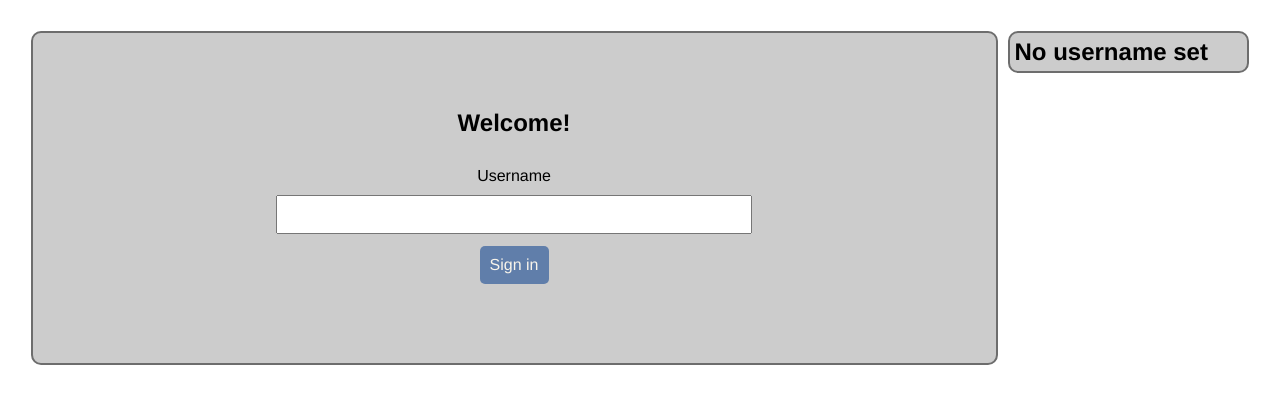
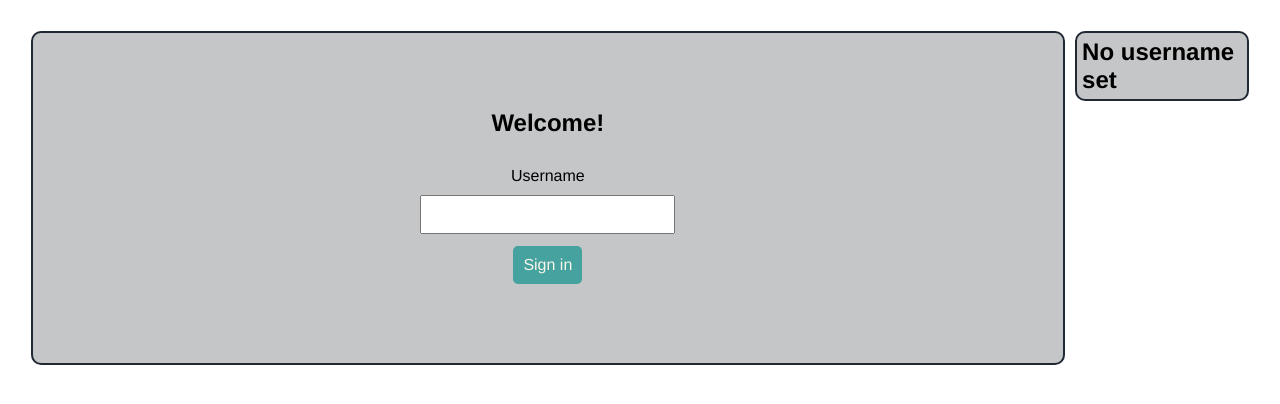
Before and after one commit to mikopp6/korttia, a React (Create React App) app in the folder client/: page / in a window 1280 px wide. Shown: the top 404 px of the page. Built offline with nearby package versions, Linux system fonts and the light colour scheme.

Commit message:
css fixes

```diff
--- a/client/src/components/Chat.js
+++ b/client/src/components/Chat.js
@@ -16,7 +16,6 @@ const Chat = ({ username, socket, room, connected, notify }) => {
 
   const handleSendMessage = (e) => {
     e.preventDefault()
-    notify(message)
     if (message.trim() && localStorage.getItem('username')) {
       socket.emit('message', {
         text: message,
--- a/client/src/index.css
+++ b/client/src/index.css
@@ -42,9 +42,9 @@
   order: 2;
   flex: 1 1 80%;
   align-self: auto;
-  background-color: #CCCCCC;
+  background-color: #C5C6C7;
   color: #000000;
-  border: 2px solid #6D6D6D;
+  border: 2px solid #1F2833;
   border-radius: 10px;
   padding: 5px;
   margin: 5px;
@@ -92,7 +92,7 @@
 
 .generic_input {
   padding: 10px;
-  width: 50%;
+  width: 25%;
 }
 
 .create_room_container {
@@ -117,7 +117,7 @@
   padding: 10px;
   font-size: 16px;
   cursor: pointer;
-  background-color: #607eaa;
+  background-color: #45A29E;
   color: #f9f5eb;
   outline: none;
   border: none;
@@ -131,9 +131,9 @@
   flex: 1 1 80%;
   flex-direction: column;
   align-self: auto;
-  background-color: #CCCCCC;
+  background-color: #C5C6C7;
   color: #000000;
-  border: 2px solid #6D6D6D;
+  border: 2px solid #1F2833;
   border-radius: 10px;
   padding: 5px;
   margin: 5px;
@@ -154,11 +154,11 @@
 .chat_container {
   display: flex;
   order: 2;
-  flex: 1 1 20%;
+  flex: 1 1 10%;
   align-self: auto;
-  background-color: #CCCCCC;
+  background-color: #C5C6C7;
   color: #000000;
-  border: 2px solid #6D6D6D;
+  border: 2px solid #1F2833;
   border-radius: 10px;
   padding: 5px;
   margin: 5px;
@@ -169,14 +169,13 @@
 }
 
 .chat_users > * {
-  color: #607eaa;
+  color: #45A29E;
   font-size: 16px;
   margin-bottom: 5px;
 }
 
 .chat_main {
   height: 100%;
-  flex: 0.8;
 }
 
 .chat_mainHeader {
@@ -185,8 +184,9 @@
   display: flex;
   align-items: center;
   justify-content: space-between;
-  padding: 20px;
-  background-color: #87a1c7;
+  padding-bottom: 15px;
+  padding-top: 10px;
+  background-color: #C5C6C7;
 }
 
 .chat__sidebar {
@@ -195,23 +195,6 @@
   flex: 0.2;
   padding: 20px;
   border-right: 1px solid #fdfdfd;
-}
-
-.online__users > * {
-  margin-bottom: 10px;
-  color: rgb(238, 102, 102);
-  font-style: italic;
-}
-
-
-.leaveChat__btn {
-  padding: 10px;
-  width: 150px;
-  border: none;
-  outline: none;
-  background-color: #d1512d;
-  cursor: pointer;
-  color: #eae3d2;
 }
 
 .message_container {
@@ -228,10 +211,6 @@
 
 .message_chats > p {
   font-size: 13px;
-}
-
-.sender__name {
-  text-align: right;
 }
 
 .message_sender {
@@ -254,8 +233,7 @@
 
 .chat_footer {
   padding: 10px;
-  background-color: #f9f5eb;
-  height: 10vh;
+  background-color: #C5C6C7;
 }
 
 .form {
```
